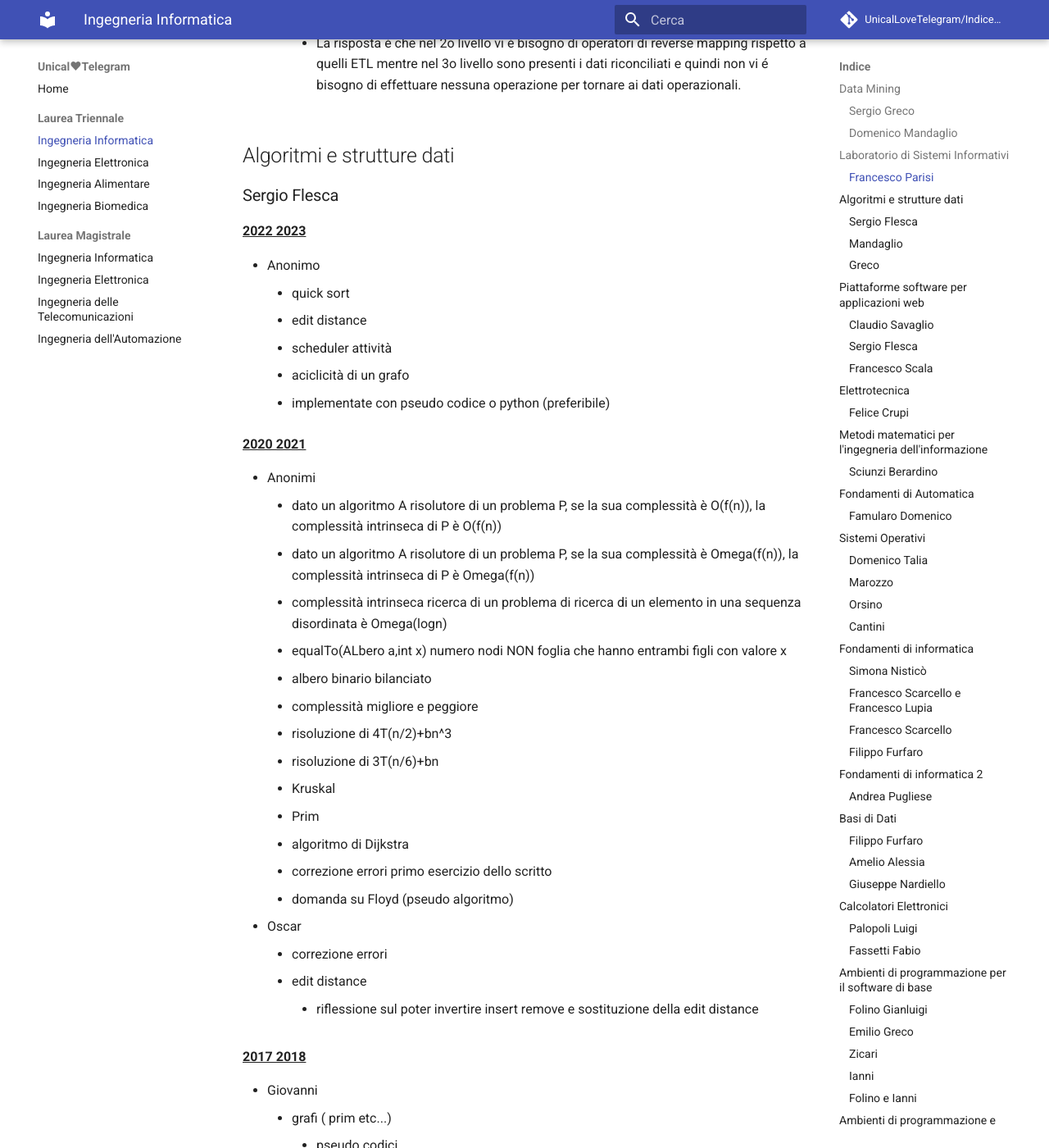
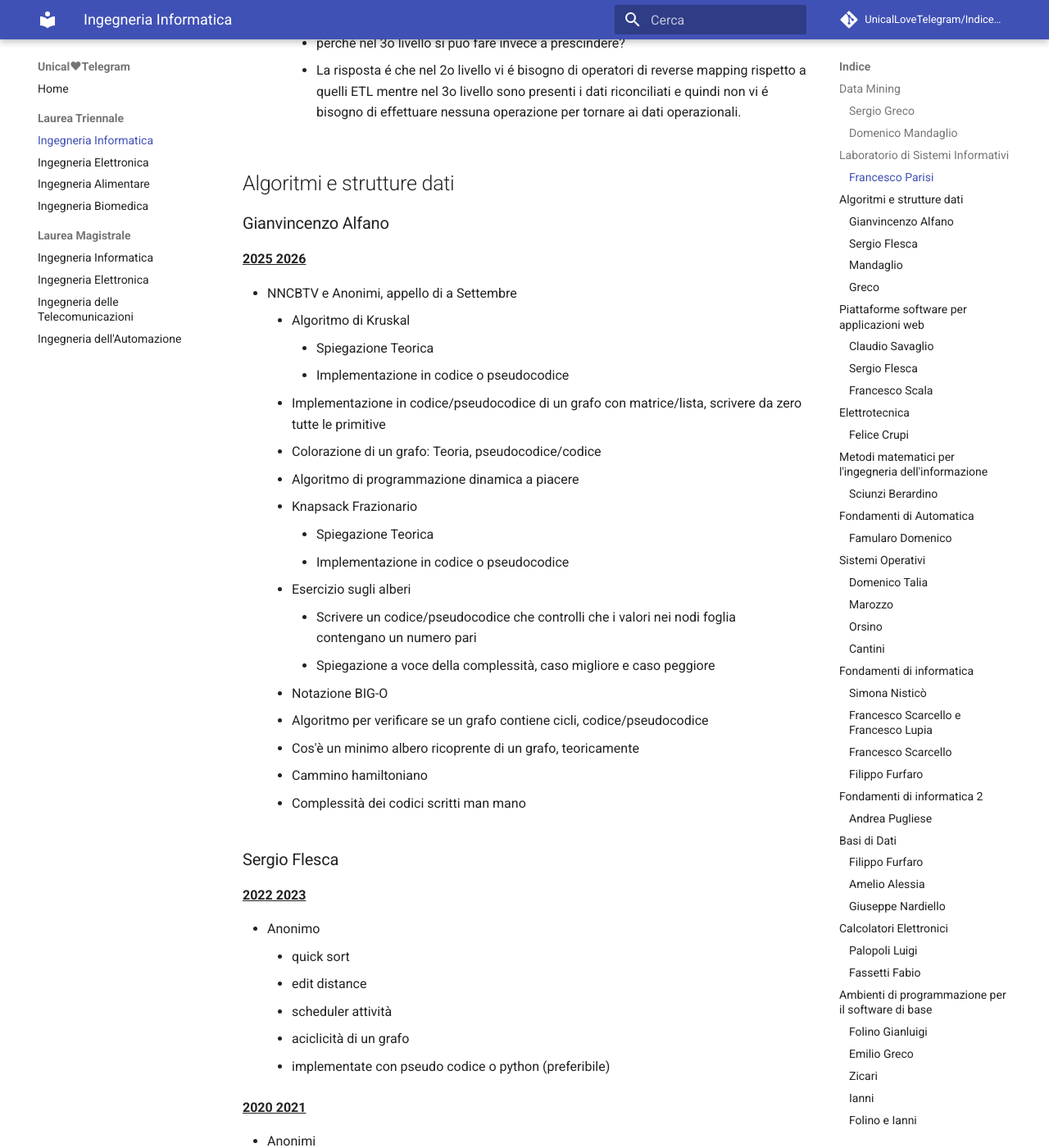
Before and after one commit to UnicalLoveTelegram/IndiceArgomentiOrale, an MkDocs documentation site: the page built from docs/laurea-triennale/ingegneria-informatica.md, in a window 1280 px wide and 1400 px high, scrolled down 10954 px. Shown: the whole window at 82% size. Built offline with MkDocs 1.6.1 and Material for MkDocs 9.7.7, drawn with Linux system fonts in a browser that asks for light colours; comment, search, counter and statistics services are not loaded; some of the changed text lies outside the part shown.

Commit message:
Testimonianze ingegneria 9 settembre 2026 (#82)
* aggiunta testimonianza ingegneria

```diff
--- a/docs/laurea-triennale/ingegneria-informatica.md
+++ b/docs/laurea-triennale/ingegneria-informatica.md
@@ -14,6 +14,7 @@ Leggi il nostro [README](https://github.com/UnicalLoveTelegram/IndiceArgomentiOr
         - [Sergio Flesca](#sergio-flesca)
         - [Mandaglio](#mandaglio)
         - [Greco](#greco)
+        - [Gianvincenzo Alfano](#gianvincenzo-alfano)
     - [Piattaforme software per applicazioni web](#piattaforme-software-per-applicazioni-web)
         - [Sergio Flesca](#sergio-flesca-1)
         - [Francesco Scala](#francesco-scala)
@@ -101,7 +102,7 @@ Leggi il nostro [README](https://github.com/UnicalLoveTelegram/IndiceArgomentiOr
         - [Libero Nigro](#libero-nigro)
         - [Cicirelli Franco](#cicirelli-franco)
     - [Matematica Computazionale](#matematica-computazionale)
-        - [Gianvincenzo Alfano](#gianvincenzo-alfano)
+        - [Gianvincenzo Alfano](#gianvincenzo-alfano-1)
         - [Astorino Annabella](#astorino-annabella)
     - [Algebra lineare e matematica discreta](#algebra-lineare-e-matematica-discreta)
         - [Corrado Salvatore](#corrado-salvatore)
@@ -322,6 +323,29 @@ Leggi il nostro [README](https://github.com/UnicalLoveTelegram/IndiceArgomentiOr
         - La risposta é che nel 2o livello vi é bisogno di operatori di reverse mapping rispetto a quelli ETL mentre nel 3o livello sono presenti i dati riconciliati e quindi non vi é bisogno di effettuare nessuna operazione per tornare ai dati operazionali.
 
 ## Algoritmi e strutture dati
+
+### Gianvincenzo Alfano
+
+**<u>2025 2026</u>**
+
+- NNCBTV e Anonimi, appello di a Settembre
+    - Algoritmo di Kruskal
+        - Spiegazione Teorica
+        - Implementazione in codice o pseudocodice
+    - Implementazione in codice/pseudocodice di un grafo con matrice/lista, scrivere da zero tutte le primitive
+    - Colorazione di un grafo: Teoria, pseudocodice/codice
+    - Algoritmo di programmazione dinamica a piacere
+    - Knapsack Frazionario
+        - Spiegazione Teorica
+        - Implementazione in codice o pseudocodice
+    - Esercizio sugli alberi
+        - Scrivere un codice/pseudocodice che controlli che i valori nei nodi foglia contengano un numero pari
+        - Spiegazione a voce della complessità, caso migliore e caso peggiore
+    - Notazione BIG-O
+    - Algoritmo per verificare se un grafo contiene cicli, codice/pseudocodice
+    - Cos'è un minimo albero ricoprente di un grafo, teoricamente
+    - Cammino hamiltoniano
+    - Complessità dei codici scritti man mano
 
 ### Sergio Flesca
 
@@ -1630,6 +1654,14 @@ malloc(sizeof(int)*(i+1));
     - activity diagram con tutti i simboli ed esempio
     - Junits cos'è, a cosa serve, come si compone (quelle robe jupiter vintage platform), tutte le notazioni per i test, esempio di classe di test, lifecycle methods se quando li usiamo va comunque scritto @test
     - Executor framework con tutti i tipi di threadpool
+- Anonimi 3
+    - Tabella verità implicazione collegata a asserzione più forte e più debole
+    - Criteri, definizione, criterio più fine di un altro
+    - Proprietà di consistenza e completezza di un criterio
+    - Grpc esempio semplice di una chiamata unaria
+    - Factory method design pattern
+    - Git, come inizializzare un repository, stati staged, committed modified
+    - Use case diagram e relazioni di dipendenza
 
 **<u>2023 2024</u>**
 
```
